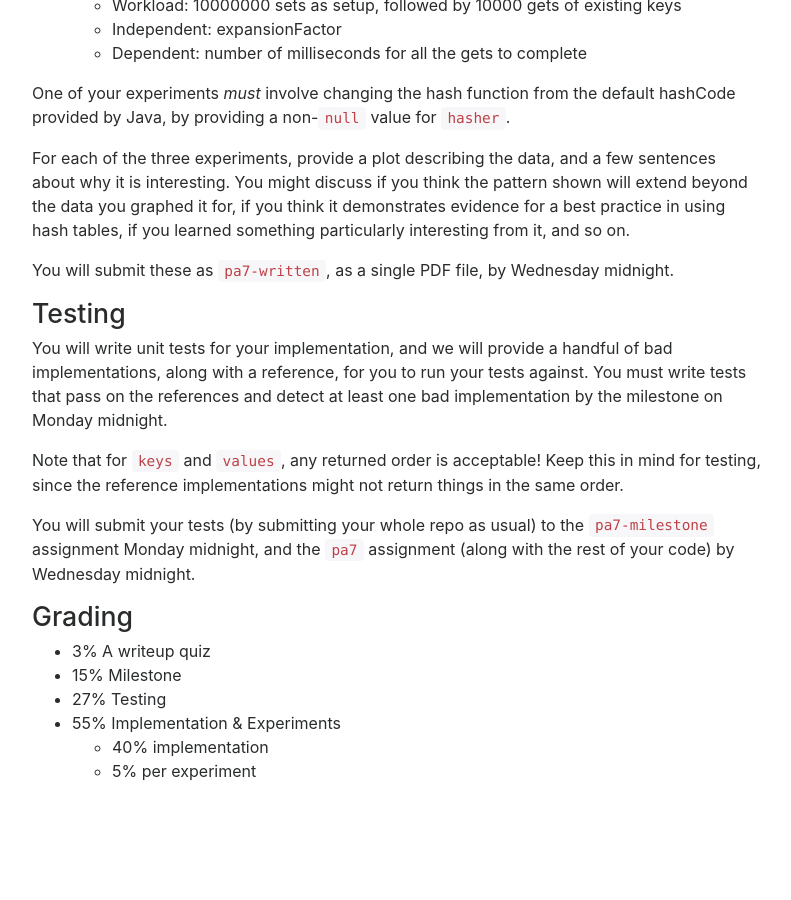
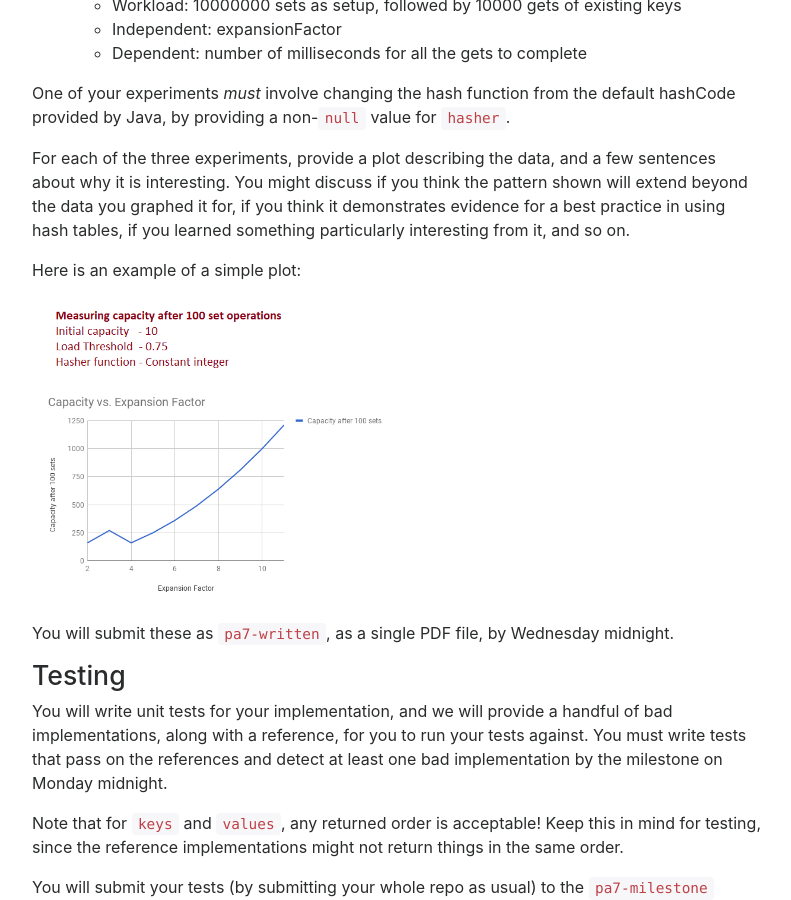
Before and after one commit to ucsd-cse12-w17/ucsd-cse12-w17.github.io, a Jekyll site: the page built from pa7/index.md, in a window 1280 px wide and 900 px high, scrolled down 2838 px. Shown: the whole window, without its empty margins (243-1034 px from the left). Built offline with Jekyll 4.4.1, drawn with Linux system fonts in a browser that asks for light colours; nearby versions of some CDN libraries; before the commit the page ends 3637 px from its top, so only the background shows below that.

Commit message:
Update index.md
Put plot on PA7

```diff
--- a/pa7/index.md
+++ b/pa7/index.md
@@ -149,6 +149,10 @@ pattern shown will extend beyond the data you graphed it for, if you think it
 demonstrates evidence for a best practice in using hash tables, if you
 learned something particularly interesting from it, and so on.
 
+Here is an example of a simple plot:
+
+<img src="./Chart.png" width="50%">
+
 You will submit these as `pa7-written`, as a single PDF file, by Wednesday
 midnight.
 
```
